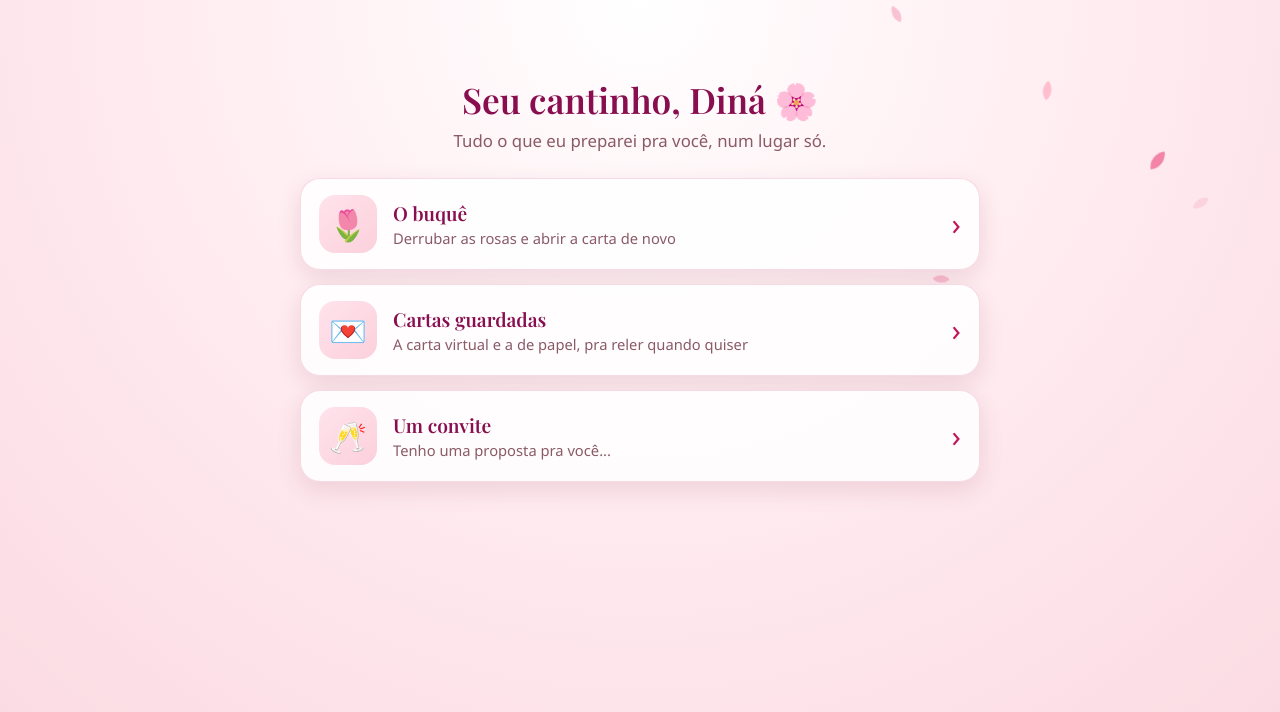
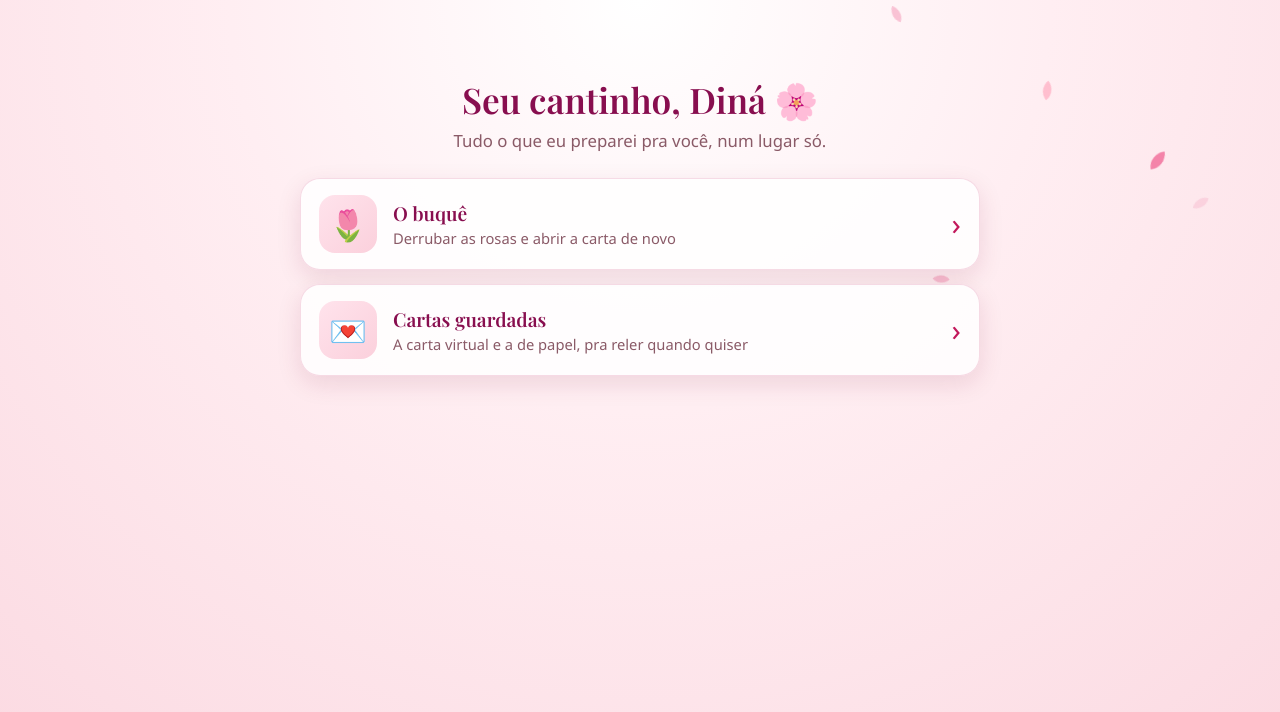
Before and after one commit to NickolasCorrea/portfolio, a plain HTML site: page dina.html in a window 1280 px wide. Drawn offline with nearby package versions, Linux system fonts and the light colour scheme; a web font is replaced by a local one.

Commit message:
Remove o convite do cantinho da Diná (por enquanto só pelo link direto)

```diff
--- a/dina.html
+++ b/dina.html
@@ -527,12 +527,6 @@
                         <small>A carta virtual e a de papel, pra reler quando quiser</small></span>
                     <span class="hub-arrow">›</span>
                 </a>
-                <a class="hub-card" href="dinaInvite.html">
-                    <span class="hub-emoji">🥂</span>
-                    <span class="hub-text"><strong>Um convite</strong>
-                        <small>Tenho uma proposta pra você...</small></span>
-                    <span class="hub-arrow">›</span>
-                </a>
             </nav>
         </section>
 
```
